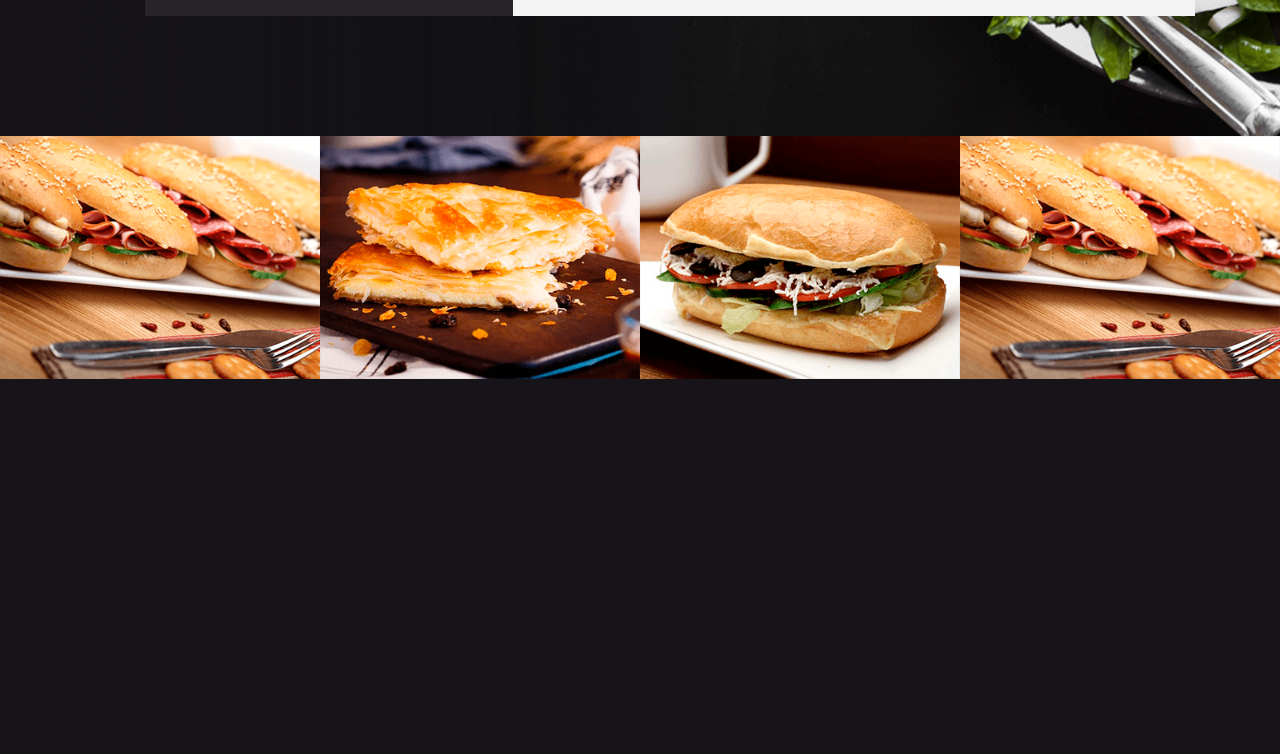
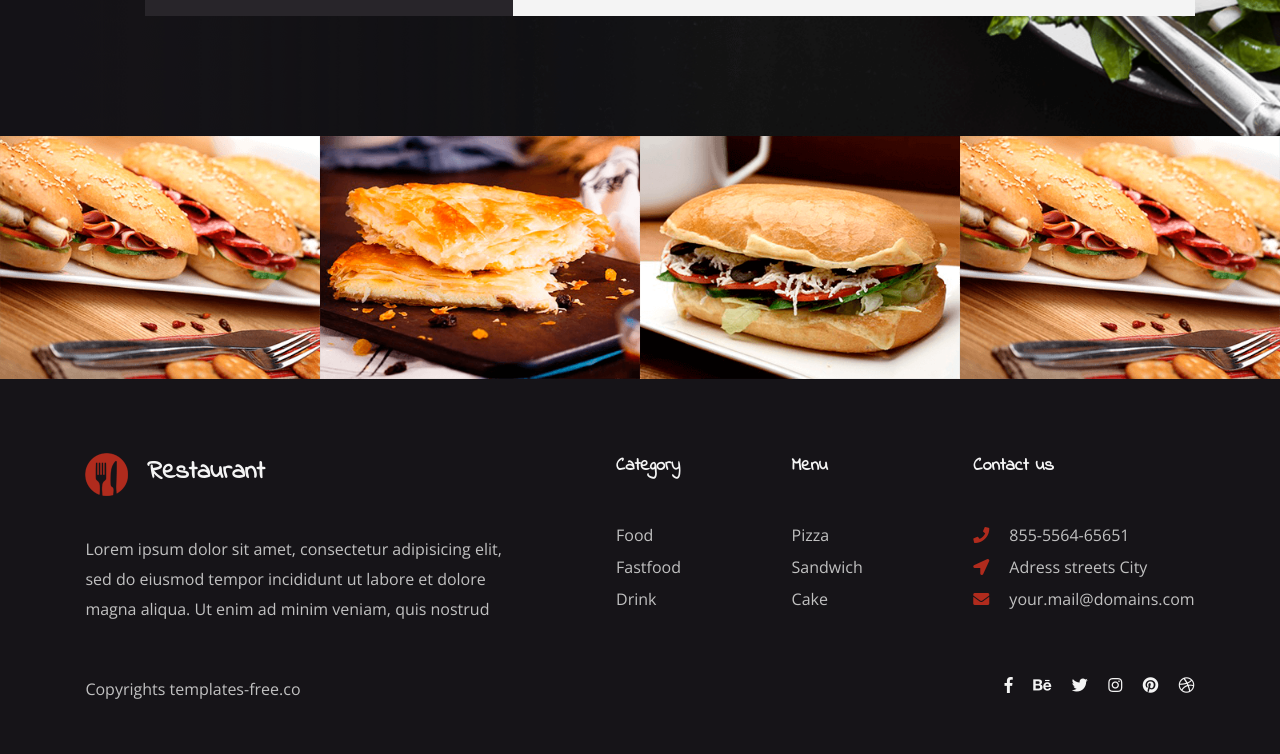
Before and after one commit to kalamarz/restaurant-website, a website: page src/index.html in a window 1280 px wide. Shown: the part 4321-5075 px from the top of the page. Before the commit the page ends 4700 px from the top, so only its background shows below. Drawn offline with nearby package versions, Linux system fonts and the light colour scheme; files that its build step writes are made by us from their sources.

Commit message:
Add footer

```diff
--- a/src/index.html
+++ b/src/index.html
@@ -235,6 +235,53 @@
 		<img src="images/gallery1.png" alt="sandwiches" class="gallery__image">
 	</div>
 
+	<!--FOOTER -->
+
+	<footer class="footer">
+		<div class="footer__content">
+			<div class="footer__restaurant">
+				<img src="images/logo.png" alt="logo" class="footer__img">
+				<h4 class="footer__logo">Restaurant</h4>
+				<p class="footer__text">Lorem ipsum dolor sit amet, consectetur adipisicing elit, sed do eiusmod tempor
+					incididunt ut labore et dolore magna aliqua. Ut enim ad minim veniam, quis nostrud</p>
+			</div>
+			<div class="footer__item">
+				<h5 class="footer__heading">Category</h5>
+				<ul class="footer__list">
+					<li class="footer__list-menu">Food</li>
+					<li class="footer__list-menu">Fastfood</li>
+					<li class="footer__list-menu">Drink</li>
+				</ul>
+			</div>
+			<div class="footer__item">
+				<h5 class="footer__heading">Menu</h5>
+				<ul class="footer__list">
+					<li class="footer__list-menu">Pizza</li>
+					<li class="footer__list-menu">Sandwich</li>
+					<li class="footer__list-menu">Cake</li>
+				</ul>
+			</div>
+			<div class="footer__item">
+				<h5 class="footer__heading">Contact us</h5>
+				<ul class="footer__list">
+					<li class="footer__list-menu"><i class="fas fa-phone"></i>855-5564-65651</li>
+					<li class="footer__list-menu"><i class="fas fa-location-arrow"></i>Adress streets City</li>
+					<li class="footer__list-menu"><i class="fas fa-envelope"></i>your.mail@domains.com</li>
+				</ul>
+			</div>
+		</div>
+		<div class="footer__copyright">
+			<p class="footer__text">Copyrights templates-free.co</p>
+			<div class="footer__socials">
+				<a href="#" class="footer__socials-link"><i class="fab fa-facebook-f footer__socials-icon"></i></a>
+				<a href="#" class="footer__socials-link"><i class="fab fa-behance footer__socials-icon"></i></a>
+				<a href="#" class="footer__socials-link"><i class="fab fa-twitter footer__socials-icon"></i></a>
+				<a href="#" class="footer__socials-link"><i class="fab fa-instagram footer__socials-icon"></i></a>
+				<a href="#" class="footer__socials-link"><i class="fab fa-pinterest footer__socials-icon"></i></a>
+				<a href="#" class="footer__socials-link"><i class="fab fa-dribbble footer__socials-icon"></i></a>
+			</div>
+		</div>
+	</footer>
 
 	<script src="js/main.js"></script>
 </body>
--- /dev/null
+++ b/src/sass/layout/_footer.scss
@@ -0,0 +1,79 @@
+.footer {
+    @include container;
+
+    &__content {
+        display: flex;
+        padding-top: 74px;
+        justify-content: space-between;
+    }
+
+    &__logo {
+        font-family: "Indie Flower";
+        font-weight: 700;
+        font-size: 1.6rem;
+        padding-bottom: 43px;
+    }
+
+    &__restaurant {
+       max-width: 420px;
+    }
+
+    &__img {
+        float: left;
+        margin-right: 19px;
+    }
+
+    &__list {
+        list-style: none;
+
+        &-menu {
+            padding: 5px 0;
+            color: $colorGrey;
+        }
+    }
+
+    &__text {
+        line-height: 30px;
+        color: $colorGrey;
+    }
+
+    &__heading {
+        padding-bottom: 40px;
+        font-family: "Indie Flower";
+        font-size: 1.125em;
+    }
+
+    &__copyright {
+        display: flex;
+        padding: 50px 0;
+        justify-content: space-between;
+    }
+
+    &__socials {
+        max-width: 190px;
+        width: 100%;
+        display: flex;
+        justify-content: space-between;
+
+        &-link {
+            color: $colorMain;
+        }
+
+        &-icon {
+            cursor: pointer;
+            transition: all .2s;
+
+            &:hover {
+                color: $colorDarkRed;
+                transform: scale(1.5);
+            }
+        }
+    }
+}
+
+.fa-phone,
+.fa-location-arrow,
+.fa-envelope {
+    color: $colorDarkRed;
+    margin-right: 20px;
+}
--- a/src/sass/main.scss
+++ b/src/sass/main.scss
@@ -10,6 +10,7 @@
 @import'layout/services.scss';
 @import'layout/news.scss';
 @import'layout/order.scss';
+@import'layout/footer.scss';
 
 @import'components/button.scss';
 @import'components/slider.scss';
```
Also changed, not shown: dist/css/main.css, dist/index.html.
